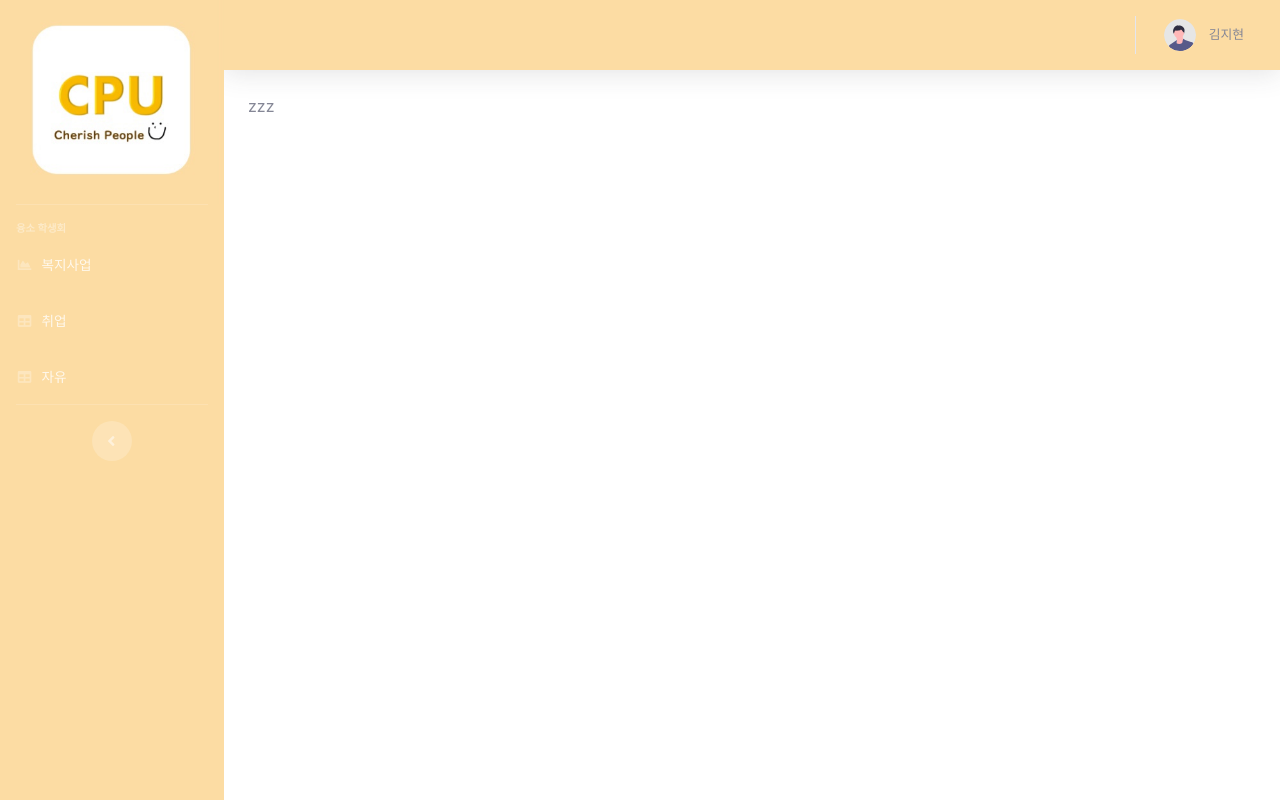
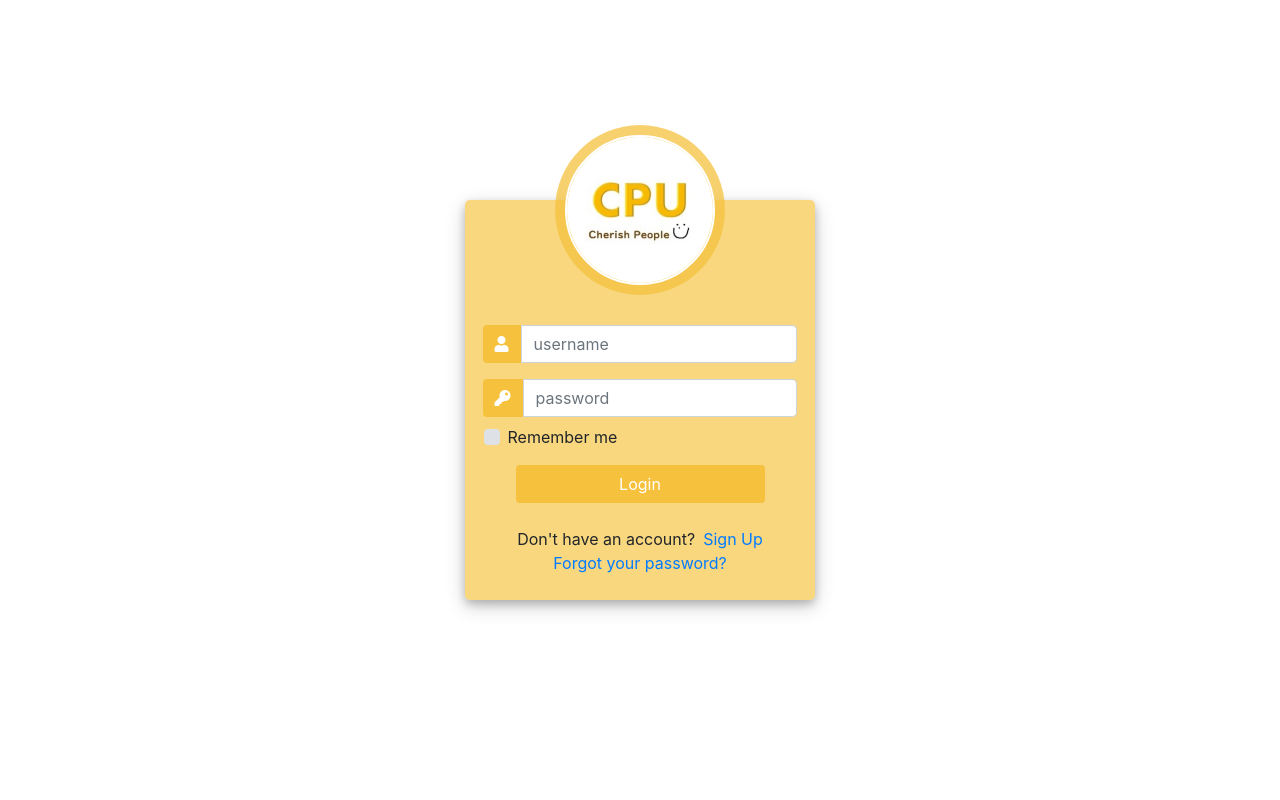
Before and after one commit to Convergence-Software-CPU/webpage, a plain HTML site: page index.html in a window 1280 px wide. Drawn offline with nearby package versions, Linux system fonts and the light colour scheme.

Commit message:
add login page

```diff
--- /dev/null
+++ b/css/login.css
@@ -0,0 +1,70 @@
+	/* Coded with love by Mutiullah Samim */
+    body,
+    html {
+        margin: 0;
+        padding: 0;
+        height: 100%;
+        background: #ffffff !important;
+    }
+    .user_card {
+        height: 400px;
+        width: 350px;
+        margin-top: auto;
+        margin-bottom: auto;
+        background: #f6c23ea8;
+        position: relative;
+        display: flex;
+        justify-content: center;
+        flex-direction: column;
+        padding: 10px;
+        box-shadow: 0 4px 8px 0 rgba(0, 0, 0, 0.2), 0 6px 20px 0 rgba(0, 0, 0, 0.19);
+        -webkit-box-shadow: 0 4px 8px 0 rgba(0, 0, 0, 0.2), 0 6px 20px 0 rgba(0, 0, 0, 0.19);
+        -moz-box-shadow: 0 4px 8px 0 rgba(0, 0, 0, 0.2), 0 6px 20px 0 rgba(0, 0, 0, 0.19);
+        border-radius: 5px;
+
+    }
+    .brand_logo_container {
+        position: absolute;
+        height: 170px;
+        width: 170px;
+        top: -75px;
+        border-radius: 50%;
+        background: #f6c23ebe;
+        padding: 10px;
+        text-align: center;
+    }
+    .brand_logo {
+        height: 150px;
+        width: 150px;
+        border-radius: 50%;
+        border: 2px solid white;
+    }
+    .form_container {
+        margin-top: 100px;
+    }
+    .login_btn {
+        width: 100%;
+        background: #f6c23e !important;
+        color: white !important;
+    }
+    .login_btn:focus {
+        box-shadow: none !important;
+        outline: 0px !important;
+    }
+    .login_container {
+        padding: 0 2rem;
+    }
+    .input-group-text {
+        background: #f6c23e !important;
+        color: white !important;
+        border: 0 !important;
+        border-radius: 0.25rem 0 0 0.25rem !important;
+    }
+    .input_user,
+    .input_pass:focus {
+        box-shadow: none !important;
+        outline: 0px !important;
+    }
+    .custom-checkbox .custom-control-input:checked~.custom-control-label::before {
+        background-color: #f6c23e !important;
+    }
--- a/index.html
+++ b/index.html
@@ -1,157 +1,61 @@
 <!DOCTYPE html>
-<html lang="en">
+<html>
 
 <head>
-
-        <meta charset="utf-8">
-        <meta name="viewport" content="width=device-width, initial-scale=1, shrink-to-fit=no">
-
-        <title>융소 학생회</title>
-
-        <!-- Custom fonts for this template-->
-        <link href="vendor/fontawesome-free/css/all.min.css" rel="stylesheet" type="text/css">
-
-        <!-- Custom styles for this template-->
-        <link href="css/sb-admin-2.min.css" rel="stylesheet">
-
+    <title>Login Page</title>
+    <link href="css/login.css" rel="stylesheet">
+    <link rel="stylesheet" href="https://stackpath.bootstrapcdn.com/bootstrap/4.1.3/css/bootstrap.min.css"
+        integrity="sha384-MCw98/SFnGE8fJT3GXwEOngsV7Zt27NXFoaoApmYm81iuXoPkFOJwJ8ERdknLPMO" crossorigin="anonymous">
+    <script src="https://ajax.googleapis.com/ajax/libs/jquery/3.3.1/jquery.min.js"></script>
+    <link rel="stylesheet" href="https://use.fontawesome.com/releases/v5.6.1/css/all.css"
+        integrity="sha384-gfdkjb5BdAXd+lj+gudLWI+BXq4IuLW5IT+brZEZsLFm++aCMlF1V92rMkPaX4PP" crossorigin="anonymous">
 </head>
-
-    <body id="page-top">
-
-        <!-- Page Wrapper -->
-        <div id="wrapper">
-
-            <!-- Sidebar -->
-            <ul class="navbar-nav bg-gradient-primary sidebar sidebar-dark accordion" id="accordionSidebar">
-
-                <!-- Sidebar - Brand -->
-                <a href="#.html">
-                    <img src="img\CPU_logo.jpg" width="100%">
-                </a>
-
-                <!-- Divider -->
-                <hr class="sidebar-divider">
-
-                <!-- Heading -->
-                <div class="sidebar-heading">
-                    융소 학생회
+<!--Coded with love by Mutiullah Samim-->
+<body>
+	<div class="container h-100">
+		<div class="d-flex justify-content-center h-100">
+			<div class="user_card">
+				<div class="d-flex justify-content-center">
+					<div class="brand_logo_container">
+						<img src="img\CPU_logo_login.jpg" class="brand_logo" alt="Logo">
+					</div>
+				</div>
+				<div class="d-flex justify-content-center form_container">
+					<form>
+						<div class="input-group mb-3">
+							<div class="input-group-append">
+								<span class="input-group-text"><i class="fas fa-user"></i></span>
+							</div>
+							<input type="text" name="" class="form-control input_user" value="" placeholder="username">
+						</div>
+						<div class="input-group mb-2">
+							<div class="input-group-append">
+								<span class="input-group-text"><i class="fas fa-key"></i></span>
+							</div>
+							<input type="password" name="" class="form-control input_pass" value="" placeholder="password">
+						</div>
+						<div class="form-group">
+							<div class="custom-control custom-checkbox">
+								<input type="checkbox" class="custom-control-input" id="customControlInline">
+								<label class="custom-control-label" for="customControlInline">Remember me</label>
+							</div>
+						</div>
+							<div class="d-flex justify-content-center mt-3 login_container">
+				 	<button type="button" name="button" class="btn login_btn">Login</button>
+				   </div>
+					</form>
 				</div>
 
-                <!-- Nav Item - 복지사업 -->
-                <li class="nav-item">
-                    <a class="nav-link" href="#.html">
-                        <i class="fas fa-fw fa-chart-area"></i>
-                        <span>복지사업</span></a>
-                </li>
-
-                <!-- Nav Item - 취업 -->
-                <li class="nav-item">
-                    <a class="nav-link" href="#.html">
-                        <i class="fas fa-fw fa-table"></i>
-                        <span>취업</span></a>
-                </li>
-
-                <!-- Nav Item - 자유 -->
-                <li class="nav-item">
-                    <a class="nav-link" href="#.html">
-                        <i class="fas fa-fw fa-table"></i>
-                        <span>자유</span></a>
-                </li>
-
-                <!-- Divider -->
-                <hr class="sidebar-divider d-none d-md-block">
-
-                <!-- Sidebar Toggler (Sidebar) -->
-                <div class="text-center d-none d-md-inline">
-                    <button class="rounded-circle border-0" id="sidebarToggle"></button>
+				<div class="mt-4">
+					<div class="d-flex justify-content-center links">
+						Don't have an account? <a href="#" class="ml-2">Sign Up</a>
 					</div>
-            </ul>
-            <!-- End of Sidebar -->
-
-            <!-- Content Wrapper -->
-            <div id="content-wrapper" class="d-flex flex-column">
-
-                <!-- Main Content -->
-                <div id="content">
-
-                    <!-- Topbar -->
-                    <nav class="navbar navbar-expand navbar-light bg-orange topbar mb-4 static-top shadow">
-
-                        <!-- Sidebar Toggle (Topbar) -->
-                        <button id="sidebarToggleTop" class="btn btn-link d-md-none rounded-circle mr-3">
-                            <i class="fa fa-bars"></i>
-                        </button>
-
-                        <!-- Topbar Navbar -->
-                        <ul class="navbar-nav ml-auto">
-                            <div class="topbar-divider d-none d-sm-block"></div>
-
-                            <!-- Nav Item - User Information -->
-                            <li class="nav-item dropdown no-arrow">
-                                <a class="nav-link dropdown-toggle" href="#" id="userDropdown" role="button"
-                                    data-toggle="dropdown" aria-haspopup="true" aria-expanded="false">
-                                    <img class="img-profile rounded-circle" src="img\profile.svg">
-                                    <span class="mr-2 d-none d-lg-inline text-gray-600 small">　김지현</span>
-                                </a>
-
-                                <!-- Dropdown - User Information -->
-                                <div class="dropdown-menu dropdown-menu-right shadow animated--grow-in"
-                                    aria-labelledby="userDropdown">
-                                    <a class="dropdown-item" href="#">
-                                        <i class="fas fa-user fa-sm fa-fw mr-2 text-gray-400"></i>
-                                        내 정보
-                                    </a>
-                                    <div class="dropdown-divider"></div>
-                                    <a class="dropdown-item" href="#" data-toggle="modal" data-target="#logoutModal">
-                                        <i class="fas fa-sign-out-alt fa-sm fa-fw mr-2 text-gray-400"></i>
-                                        로그아웃
-                                    </a>
-                                </div>
-                            </li>
-                        </ul>
-                    </nav>
-                    <!-- End of Topbar -->
-
-                    <!-- Begin Page Content -->
-                    <div class="container-fluid">
-
-                        zzz
-                    </div>
-                    <!-- End of Main Content -->
-
-                </div>
-                <!-- End of Content Wrapper -->
-
-            </div>
-            <!-- End of Page Wrapper -->
-
-            <!-- Scroll to Top Button-->
-            <a class="scroll-to-top rounded" href="#page-top">
-                <i class="fas fa-angle-up"></i>
-            </a>
-
-            <!-- Logout Modal-->
-            <div class="modal fade" id="logoutModal" tabindex="-1" role="dialog" aria-labelledby="exampleModalLabel"
-                aria-hidden="true">
-                <div class="modal-dialog" role="document">
-                    <div class="modal-content">
-                        <div class="modal-header">
-                            <h5 class="modal-title" id="exampleModalLabel">로그아웃 하시겠습니까?</h5>
-                        </div>
-                        <div class="modal-footer">
-                            <a class="btn btn-primary" href="login.html">로그아웃</a>
-                            <button class="btn btn-secondary" type="button" data-dismiss="modal">취소</button>
+					<div class="d-flex justify-content-center links">
+						<a href="#">Forgot your password?</a>
 					</div>
 				</div>
 			</div>
 		</div>
-
-            <!-- Bootstrap core JavaScript-->
-            <script src="vendor/jquery/jquery.min.js"></script>
-            <script src="vendor/bootstrap/js/bootstrap.bundle.min.js"></script>
-
-            <!-- Custom scripts for all pages-->
-            <script src="js/sb-admin-2.min.js"></script>
+	</div>
 </body>
-
 </html>
```
Also changed, not shown: img/CPU_logo_login.jpg (added). Lines whose indentation alone changed are shown as unchanged.
